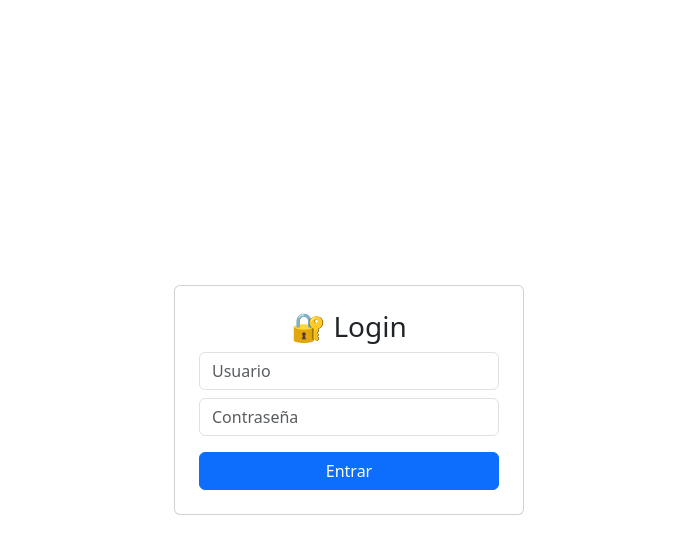
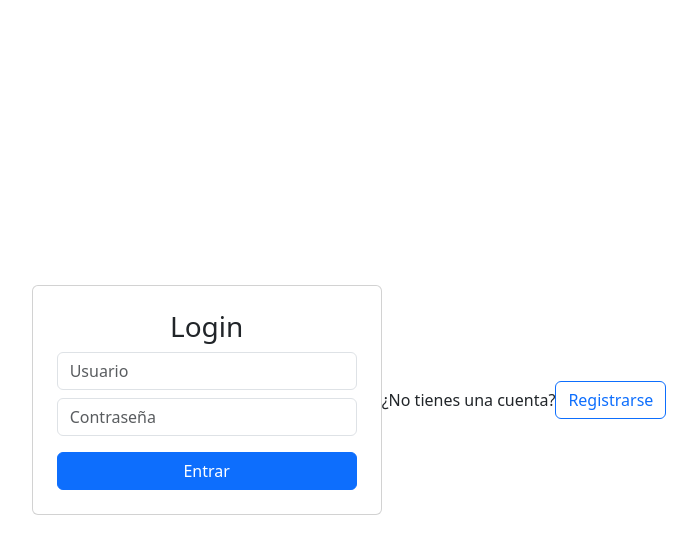
Before and after one commit to amorenob4-alt/PROYECTO_FINAL, a Django app: page / in a window 1280 px wide. Shown: the top 554 px of the page, without its empty margins (291-988 px from the left). Run offline with Django 5.2, Linux system fonts and the light colour scheme.

Commit message:
Se agregó el registro de usuarios desde el login

```diff
--- a/templates/login.html
+++ b/templates/login.html
@@ -10,7 +10,7 @@
 
     <div class="card p-4" style="width: 350px;">
 
-        <h3 class="text-center">🔐 Login</h3>
+        <h3 class="text-center"> Login</h3>
 
         {% if error %}
         <div class="alert alert-danger">{{ error }}</div>
@@ -27,6 +27,15 @@
         </form>
 
     </div>
+    <p class="text-center mt-3">
+        ¿No tienes una cuenta?
+    </p>
+
+    <div class="text-center">
+        <a href="{% url 'registro' %}" class="btn btn-outline-primary">
+            Registrarse
+        </a>
+    </div>
 
 </body>
 
--- a/usuario/forms.py
+++ b/usuario/forms.py
@@ -16,7 +16,7 @@ class UsuarioForm(forms.ModelForm):
             "last_name",
             "email",
             "password",
-            "is_active",
+
         ]
 
     def save(self, commit=True):
--- a/usuario/urls.py
+++ b/usuario/urls.py
@@ -11,4 +11,10 @@ urlpatterns = [
         name='crear_usuario'
     ),
 
+    path(
+        'registro/',
+        views.registro,
+        name='registro'
+    ),
+
 ]
```
Also changed, not shown: usuario/views.py (+26 -0 lines), templates/usuario/registro.html (added).
